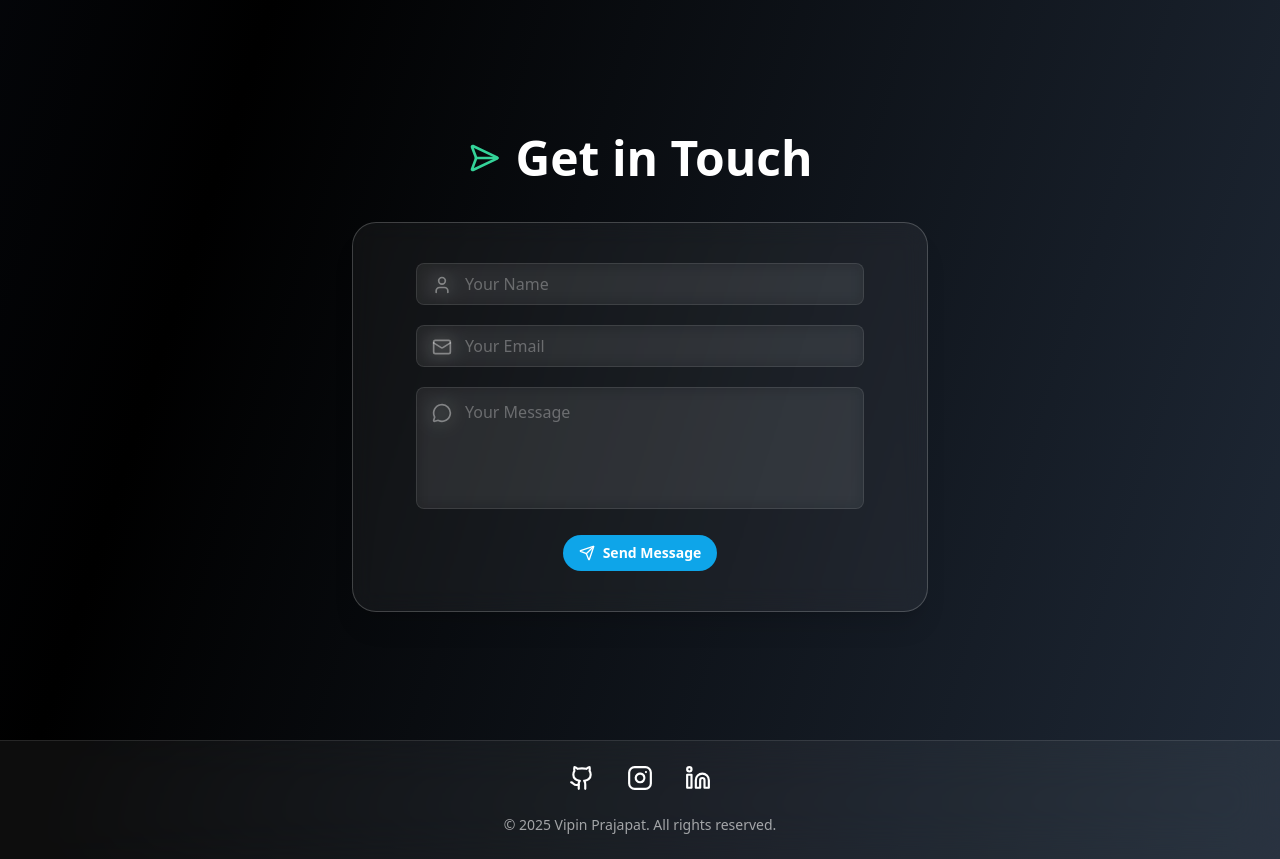
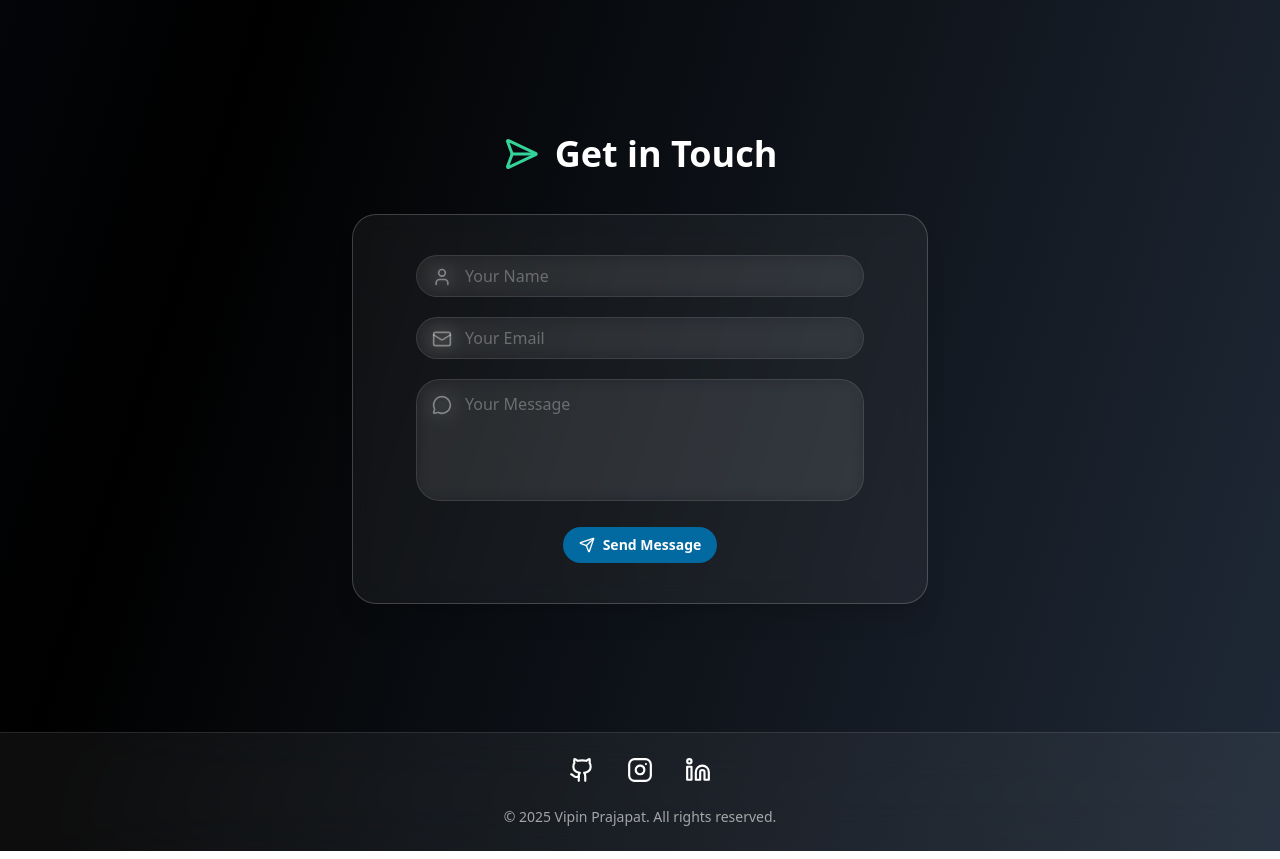
Before and after one commit to vippium/Personal-Portfolio, a React (Vite) app: page / in a window 1280 px wide. Shown: the part 3180-4039 px from the top of the page. Built offline with nearby package versions, Linux system fonts and the light colour scheme.

Commit message:
feat(fix): Fixed glasscard width

```diff
--- a/src/pages/Contact.jsx
+++ b/src/pages/Contact.jsx
@@ -85,8 +85,8 @@ const ContactSection = () => {
         viewport={{ once: true }}
         className="flex items-center gap-4 mb-10"
       >
-        <SendHorizontal className="text-emerald-400 w-8 h-8" />
-        <h2 className="text-4xl md:text-5xl font-bold text-white">
+        <SendHorizontal className="text-emerald-400 w-9 h-9" />
+        <h2 className="text-4xl md:text-4xl font-bold text-white">
           Get in Touch
         </h2>
       </motion.div>
@@ -99,7 +99,7 @@ const ContactSection = () => {
         transition={{ duration: 0.7 }}
         className="w-full max-w-xl"
       >
-        <GlassCard className="p-6 md:p-10 bg-white/5 hover:bg-white/10 backdrop-blur-md rounded-2xl transition-all duration-300 shadow-lg">
+        <GlassCard className="md:p-10 bg-white/5 hover:bg-white/10 backdrop-blur-md rounded-3xl transition-all duration-300 shadow-lg">
           {submitted ? (
             <motion.div
               initial={{ opacity: 0, scale: 0.95 }}
@@ -135,7 +135,7 @@ const ContactSection = () => {
                   name="name"
                   placeholder="Your Name"
                   required
-                  className="w-full pl-12 pr-4 py-2 rounded-lg bg-white/5 text-white border border-white/10 focus:outline-none focus:ring-2 focus:ring-sky-400/50 backdrop-blur placeholder-white/30"
+                  className="w-full pl-12 pr-4 py-2 rounded-full bg-white/5 text-white border border-white/10 focus:outline-none focus:ring-2 focus:ring-sky-400/50 backdrop-blur placeholder-white/30"
                   value={formData.name}
                   onChange={handleChange}
                 />
@@ -148,7 +148,7 @@ const ContactSection = () => {
                   name="email"
                   placeholder="Your Email"
                   required
-                  className="w-full pl-12 pr-4 py-2 rounded-lg bg-white/5 text-white border border-white/10 focus:outline-none focus:ring-2 focus:ring-sky-400/50 backdrop-blur placeholder-white/30"
+                  className="w-full pl-12 pr-4 py-2 rounded-full bg-white/5 text-white border border-white/10 focus:outline-none focus:ring-2 focus:ring-sky-400/50 backdrop-blur placeholder-white/30"
                   value={formData.email}
                   onChange={handleChange}
                 />
@@ -161,7 +161,7 @@ const ContactSection = () => {
                   placeholder="Your Message"
                   required
                   rows={4}
-                  className="w-full pl-12 pr-4 py-3 rounded-lg bg-white/5 text-white border border-white/10 focus:outline-none focus:ring-2 focus:ring-sky-400/50 backdrop-blur placeholder-white/30 resize-none"
+                  className="w-full pl-12 pr-4 py-3 rounded-3xl bg-white/5 text-white border border-white/10 focus:outline-none focus:ring-2 focus:ring-sky-400/50 backdrop-blur placeholder-white/30 resize-none"
                   value={formData.message}
                   onChange={handleChange}
                 />
@@ -173,7 +173,7 @@ const ContactSection = () => {
                 className={`w-fit mx-auto flex items-center justify-center gap-2 px-4 py-2 rounded-full text-sm font-semibold transition-all duration-300 ${
                   isSubmitting
                     ? "bg-sky-700 cursor-not-allowed"
-                    : "bg-sky-500 hover:bg-sky-600"
+                    : "bg-sky-700 hover:bg-sky-600"
                 } text-white`}
               >
                 {isSubmitting ? (
```
